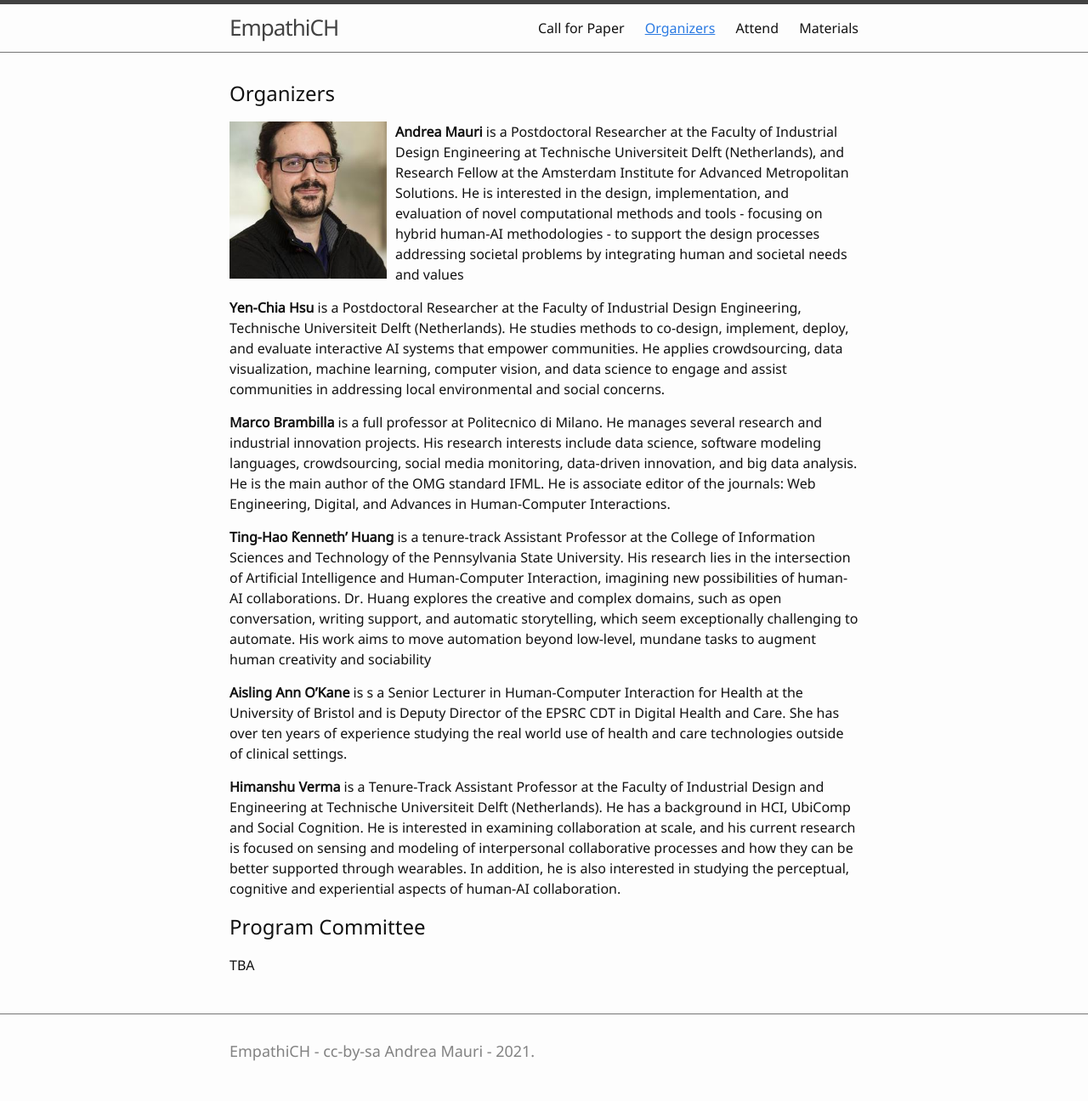
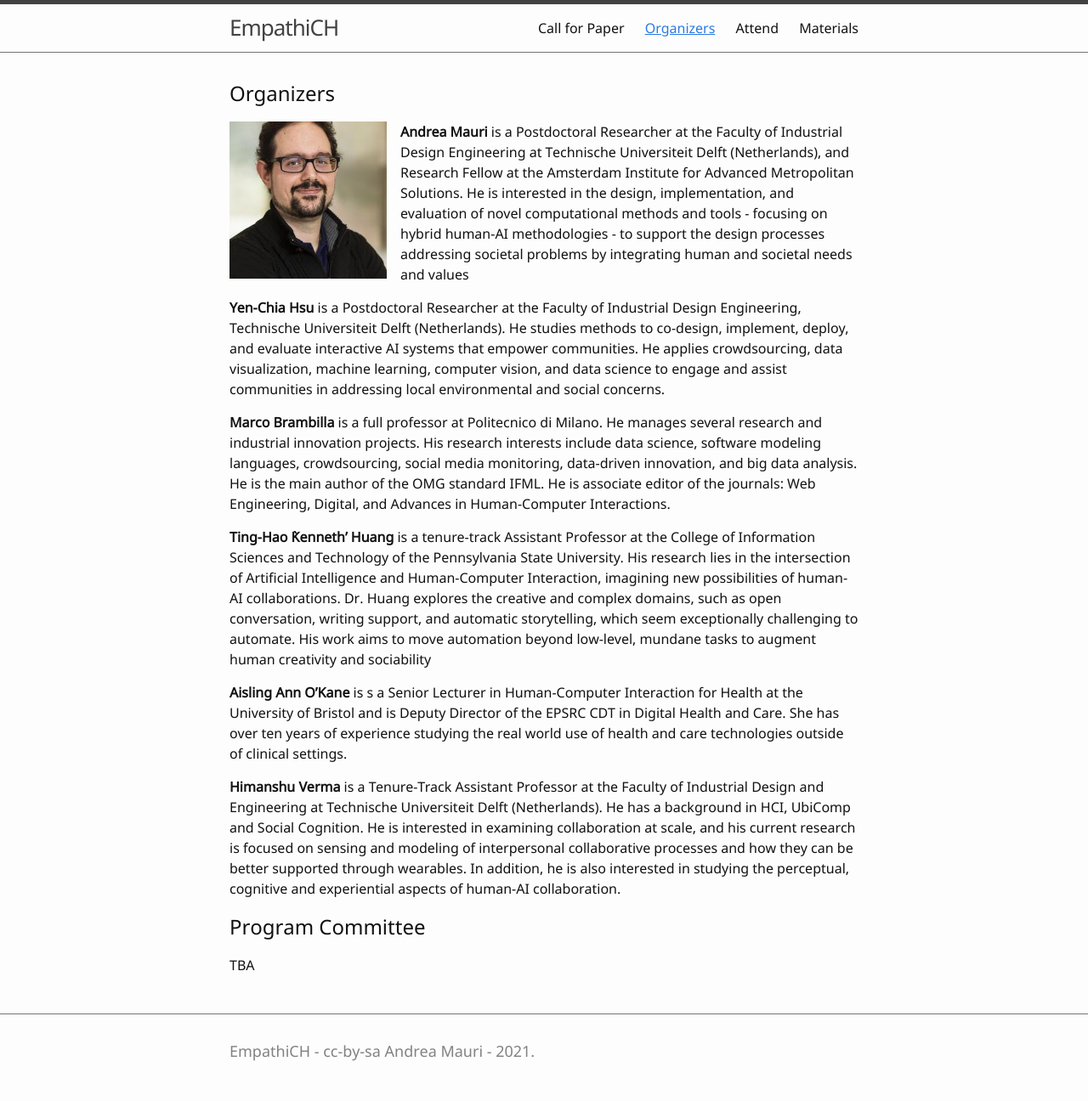
Before and after one commit to empathiCH/empathiCH.github.io, a Jekyll site: the page built from 1-organizers.md, in a window 1280 px wide. Shown: the whole page at 85% size. Built offline with Jekyll 4.4.1, drawn with Linux system fonts in a browser that asks for light colours.

Commit message:
adding pics

```diff
--- a/1-organizers.md
+++ b/1-organizers.md
@@ -5,7 +5,7 @@ nav: true
 
 ## Organizers
 
-![image](/images/andrea.jpg){: style="float: left; margin-right: 10px; height: 25%; width: 25%; "} **Andrea Mauri** is a Postdoctoral Researcher at the Faculty of Industrial Design Engineering at Technische Universiteit Delft (Netherlands), and Research Fellow at the Amsterdam Institute for Advanced Metropolitan Solutions. He is interested in the design, implementation, and evaluation of novel computational methods and tools - focusing on hybrid human-AI methodologies - to support the design processes addressing societal problems by integrating human and societal needs and values
+![image](/images/andrea.jpg){: .img-left} **Andrea Mauri** is a Postdoctoral Researcher at the Faculty of Industrial Design Engineering at Technische Universiteit Delft (Netherlands), and Research Fellow at the Amsterdam Institute for Advanced Metropolitan Solutions. He is interested in the design, implementation, and evaluation of novel computational methods and tools - focusing on hybrid human-AI methodologies - to support the design processes addressing societal problems by integrating human and societal needs and values
 
 **Yen-Chia Hsu** is a Postdoctoral Researcher at the Faculty of Industrial Design Engineering, Technische Universiteit Delft (Netherlands). He studies methods to co-design, implement, deploy, and evaluate interactive AI systems that empower communities. He applies crowdsourcing, data visualization, machine learning, computer vision, and data science to engage and assist communities in addressing local environmental and social concerns.
 
--- a/_sass/_custom.scss
+++ b/_sass/_custom.scss
@@ -9,7 +9,8 @@
     color: $active-color;
 }
 
-.organizer {
+.img-left {
+    float: left;
+    margin-right: 1em;
     width: 25%;
-    display: inline;
-}
+  }
```
